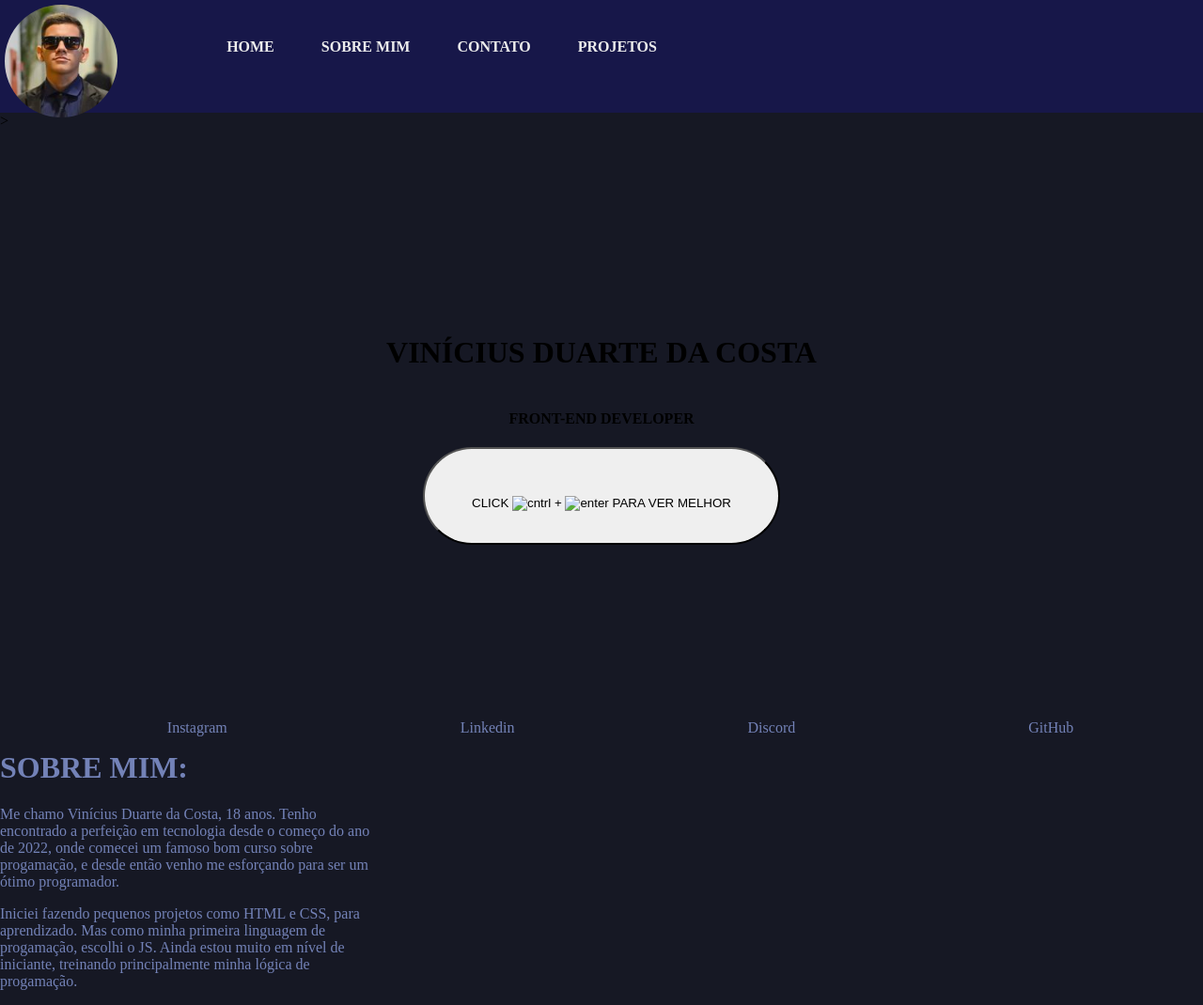
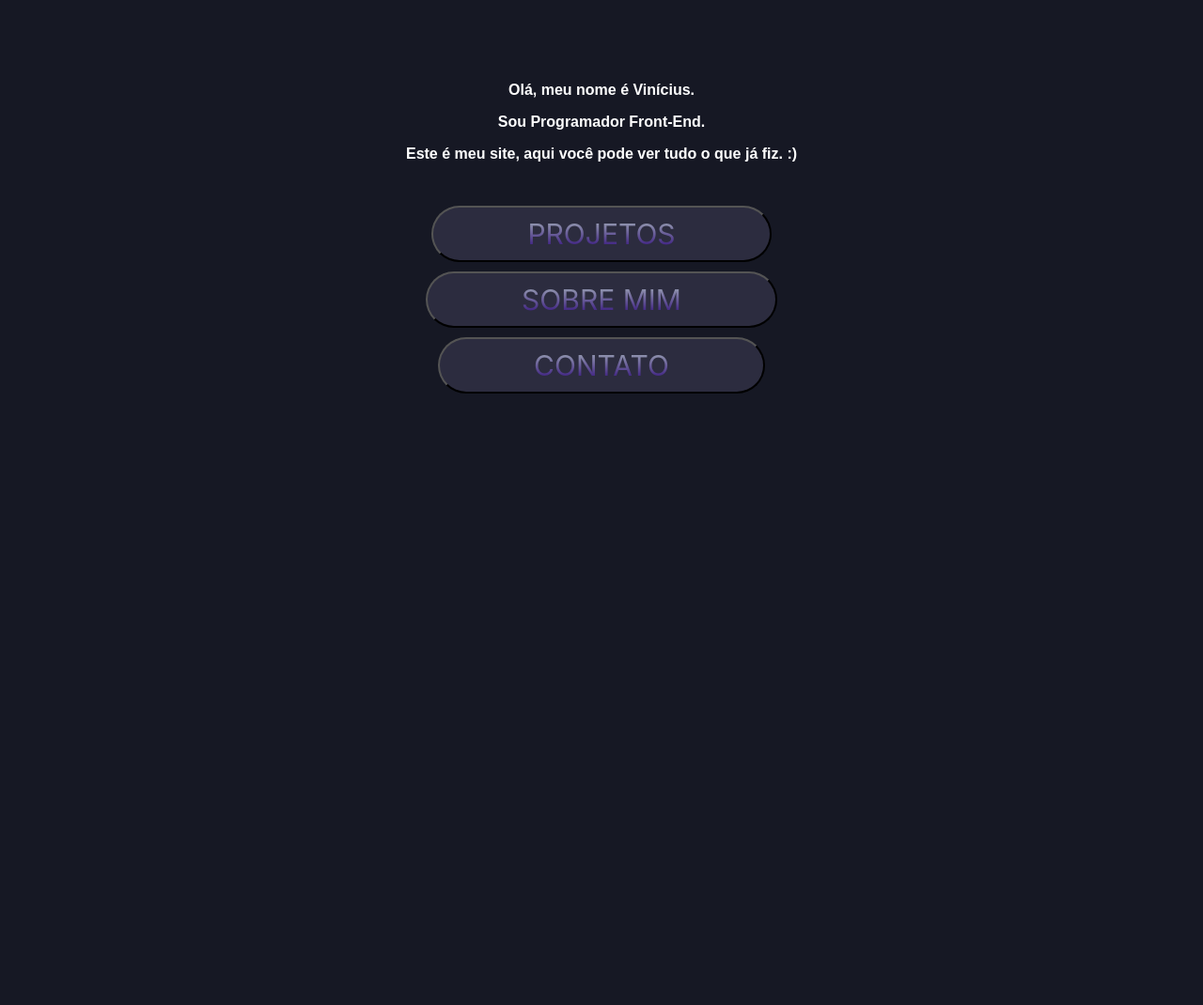
Before and after one commit to vinicius654/Mysite, a plain HTML site: page index.html in a window 1280 px wide. Shown: the whole page at 94% size. After the commit the page ends 800 px from the top, so only its background shows below. Drawn offline with Linux system fonts and the light colour scheme.

Commit message:
página home
mudança do layout que estava antes no site. uma nova página home

```diff
--- a/index.html
+++ b/index.html
@@ -8,62 +8,18 @@
      <link rel="stylesheet" href="style.css">
 </head>
 <body>
-  <!--BARRA DE NAV-->
-    <div id="nav">
-        <img src="./image/277592314_661330668443052_7646660755664029817_n.jpg" alt="Perfil">
-      <div>
-        <ul>
-            <li><a href="#">HOME</a></li>
-            <li><a href="#aboutme">SOBRE MIM</a></li>
-            <li><a href="#">CONTATO</a></li>
-            <li><a href="#">PROJETOS</a></li>
-        </ul>
-      </div>
-    </div>
+<div id="home">
+ <div id="textoin">
+  <p> Olá, meu nome é Vinícius.</p>
+  <p>Sou Programador Front-End.</p>
+  <p>Este é meu site, aqui você pode ver tudo o que já fiz. :)</p>
+ </div>
 
-    <!--body, homepage-->>
-    <div id="home">
-      <h1>VINÍCIUS DUARTE DA COSTA</h1>
-      <h4>FRONT-END DEVELOPER</h4>
-
-      <button>
-        CLICK <img src=".//002-control.png" alt="cntrl"> + <img src=".//001-enter.png" alt="enter"> PARA VER MELHOR
-      </button>
-    </div>
-
-    <!--Body, sobre mim-->
-    <div id="aboutme">
-      <h1>SOBRE MIM:</h1>
-      <p>
-
-Me chamo Vinícius Duarte da Costa, 18 anos.
-
-Tenho encontrado a perfeição em tecnologia
-
-desde o começo do ano de 2022,
-
-onde comecei um famoso bom curso sobre
-
-progamação, e desde então venho me esforçando
-
-para ser um ótimo programador.
-</p>
-<p>
-  Iniciei  fazendo pequenos projetos como HTML e CSS, para aprendizado.
-  Mas como minha primeira linguagem de progamação, escolhi o JS.
-  Ainda estou muito em nível de iniciante, treinando principalmente
-  minha lógica de progamação.
-</p>
-    </div>
-
-    <!--barra footer-->
-    <div id="footer">
-       <ul>
-        <li><a href="https://www.instagram.com/vinicciusduart/" target="_blank" rel="noopener">Instagram</a></li>
-        <li><a href="https://www.linkedin.com/in/vinicius-duarte-527579200/" target="_blank" rel="noopener">Linkedin</a></li>
-        <li><a href="">Discord</a></li>
-        <li><a href="https://github.com/vinicius654" target="_blank" rel="noopener">GitHub</a></li>
-       </ul>
-    </div>
+ <div id="alining">
+  <button class="links"><a href="./sobre-mim.html">PROJETOS</a></button>
+  <button class="links"><a href="#">SOBRE MIM</a></button>
+  <button class="links"><a href="#">CONTATO</a></button>
+ </div>
+</div>
 </body>
 </html>
--- a/style.css
+++ b/style.css
@@ -1,96 +1,49 @@
 body {
   background-color: #161824;
-margin:0vh;
   }
 
-#nav img {
-   border-radius: 100%;
-   height: 100%;
-   margin: 5px;
+#home {
+   align-items: center;
+   align-content: center;
+   text-align: center;
+   padding-top: 5%;
   }
 
-#nav {
-    background-color: #171749;
-    margin: 0vh;
-    display: flex;
-    height: 15vh;
-
-  /*  position: fixe*/
-    width: 100%;
-}
-
-#nav div {
-  width: 50%;
-}
-
-#nav ul {
- display: flex;
- justify-content: center;
- align-items: center;
- list-style: none;
-}
-
-#nav ul li {
-  padding: 25px;
-}
-
-#nav ul li a {
-  text-decoration: none;
-  color: #ececec;
+#home p {
+  color: white;
+  font-family:'Mooli', sans-serif;
   font-weight: 700;
   }
 
-#home {
-  width: 100%;
-  height: 80vh;
+#home .links {
   display: flex;
-  justify-content: center;
-  align-items: center;
   flex-direction: column;
+  margin: auto;
+  margin-top: 10px;
+
+  padding: 10px 100px 10px 100px;
+  background-color: #2C2C3F;
+  border-radius: 80px;
 }
 
-#home button {
-  border-radius: 100px;
-  height: 50px;
-  padding: 50px;
-  align-items: center;
-  justify-content: center;
+.links a {
+  text-decoration: none;
+
+  font-family: Inter;
+font-size: 30px;
+font-style: normal;
+font-weight: 400;
+line-height: normal;
+
+background: linear-gradient(180deg, #1772C7 0%, #A1ACB7 3.65%, #2D0979 100%);
+background-clip: text;
+-webkit-background-clip: text;
+-webkit-text-fill-color: transparent;
 }
 
-#aboutme {
-  /*position: absolute;*/
-  top: 15%;
-  left: 15%;
-  width: 50vh;
+#alining {
+  align-items: center;
+   align-content: center;
+   text-align: center;
+   padding-top: 20px;
 }
-
-#aboutme h1,p {
-  color: #7382B7;
-
-}
-
-#footer {
-  position: fixed;
-  bottom: 0px;
-  width: 100%;
-}
-
-#footer ul {
-  display: flex;
-  justify-content: center;
-  align-items: center;
-  list-style: none;
-}
-
-#footer ul li {
- padding-left: 20%;
-}
-
-#footer ul li:first-child {
-  padding-left: 0;
-}
-
-#footer ul li a {
-    text-decoration: none;
-    color: #7382B7;
- }
```
Lines whose indentation alone changed are shown as unchanged.
